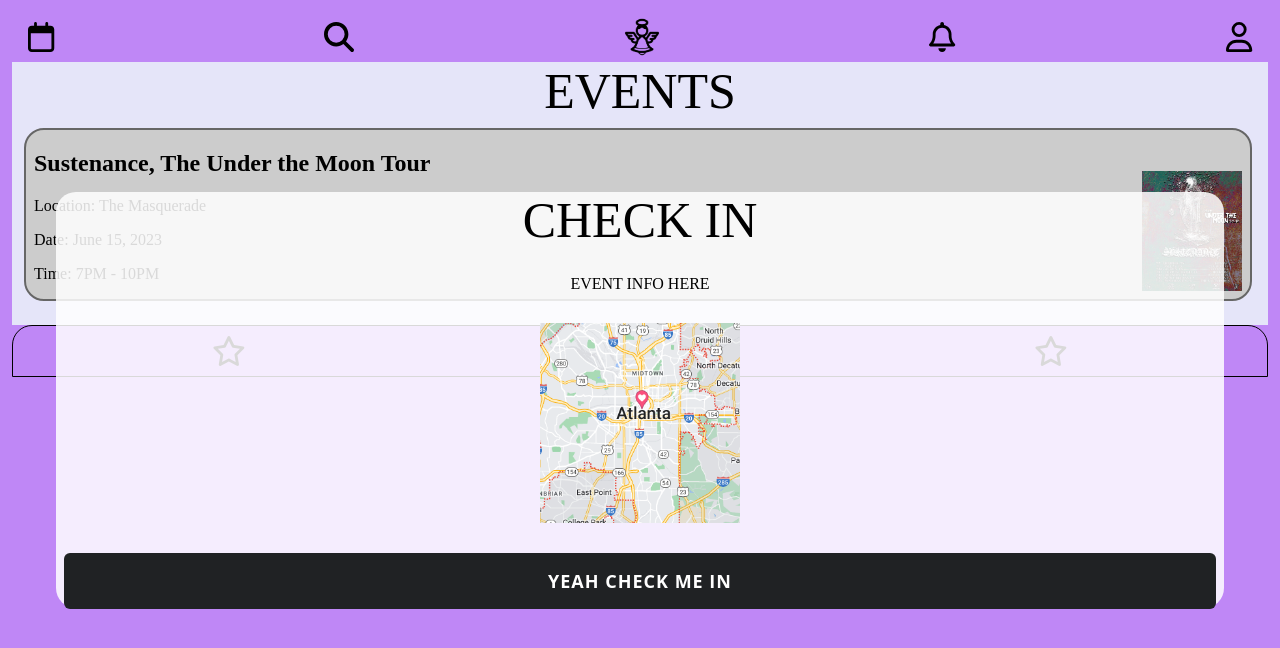
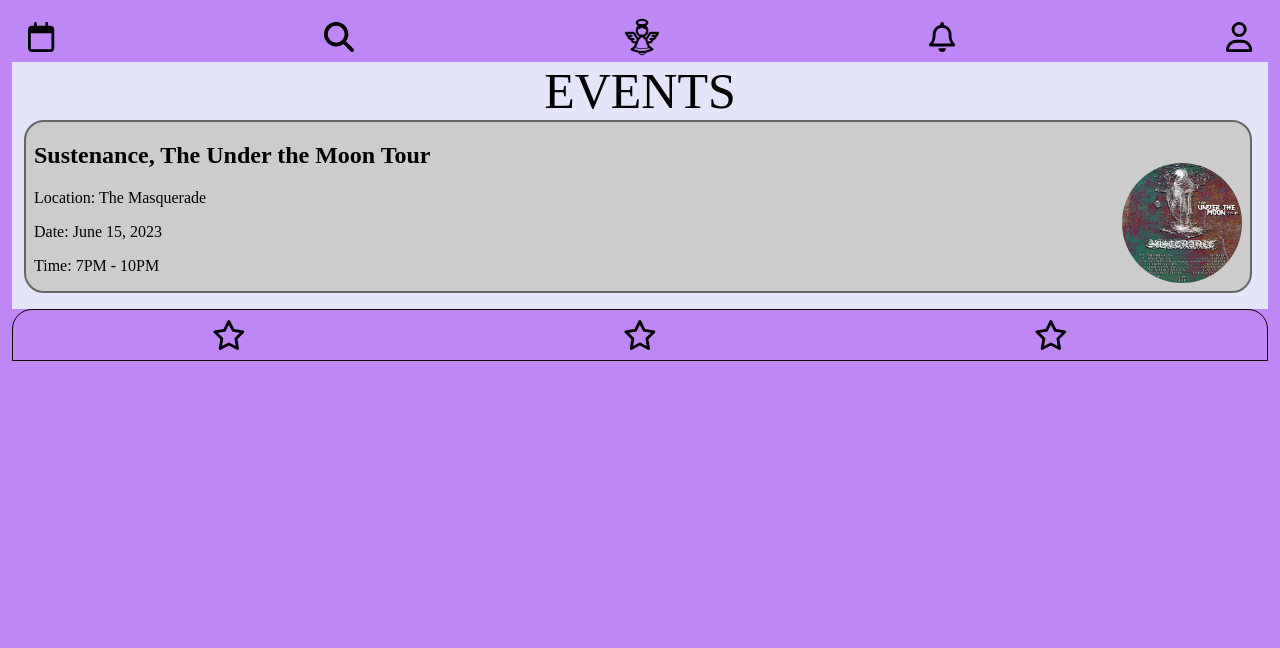
Before and after one commit to GuiltyDogg/angelchoir2, a React (Create React App) app: page / in a window 1280 px wide. Shown: the top 648 px of the page. Built offline with nearby package versions, Linux system fonts and the light colour scheme.

Commit message:
changed gps image to checkin image match the event

```diff
--- a/src/design/atoms/glass/index.js
+++ b/src/design/atoms/glass/index.js
@@ -1,17 +1,15 @@
 import { Window } from "./styles";
 import { EventTitle } from "../../organisms/eventspage/styles";
 import { ButtonStyles } from "../button/styles";
-import { EventLocation } from "./styles";
+import { CheckInImage } from "./styles";
 
 function GlassWindow() {
   return (
     <Window>
       <EventTitle>CHECK IN</EventTitle>
-      <br></br>
-      EVENT INFO HERE
-      <br></br>
-      <EventLocation src="./images/gps.png" alt="gps pic" />
-      <ButtonStyles>YEAH CHECK ME IN</ButtonStyles>
+      EVENT NAME
+      <CheckInImage src="./images/sampleflyer.jpg" alt="Event Picture" />
+      <ButtonStyles>CHECK IN</ButtonStyles>
     </Window>
   );
 }
--- a/src/design/atoms/glass/styles.js
+++ b/src/design/atoms/glass/styles.js
@@ -5,12 +5,12 @@ import borderradius from "../../subatomics/borderradius";
 
 export const Window = styled.div`
   padding: ${whitespace.base};
-  background-color: rgba(255, 255, 255, 0.85);
+  // background-color: rgba(255, 255, 255, 0.8);
+  background-color: rgba(191, 135, 246, 0.8);
   display: flex;
   flex-direction: column;
   width: 90%;
   align-items: center;
-  justify-content: center;
   height: 50%;
   border-radius: ${borderradius.most};
   text-align: center;
@@ -22,14 +22,11 @@ export const Window = styled.div`
   z-index: 9999;
 `;
 
-export const EventLocation = styled.img`
-  position: static;
-  margin: 30px;
-  bottom: ${whitespace.base};
-  right: ${whitespace.base};
-  width: 200px;
-  height: 200px;
-  // border-radius: ${borderradius.circle};
+export const CheckInImage = styled.img`
+  margin: ${whitespace.base};
+  width: 250px;
+  height: 250px;
+  border-radius: ${borderradius.circle};
 `;
 
 export const PageContainer = styled.div`
--- a/src/design/organisms/eventspage/styles.js
+++ b/src/design/organisms/eventspage/styles.js
@@ -7,7 +7,6 @@ import borderradius from "../../subatomics/borderradius";
 export const EventTitle = styled.div`
   display: flex;
   justify-content: center;
-  margin-bottom: ${whitespace.base};
   font-size: 50px;
   font-family: ${fonts.font};
 `;
@@ -26,14 +25,15 @@ export const EventBox = styled.div`
 
 export const EventDiv = styled.div`
   background-color: ${colors.bgWhite};
-  padding-bottom: ${whitespace.most};
+  padding-bottom: ${whitespace.base};
+  width: 100%;
 `;
 
 export const EventImage = styled.img`
   position: absolute;
   bottom: ${whitespace.base};
   right: ${whitespace.base};
-  width: 100px;
+  width: 120px;
   height: 120px;
-  // border-radius: ${borderradius.circle};
+  border-radius: ${borderradius.circle};
 `;
--- a/src/pages/eventlist/index.js
+++ b/src/pages/eventlist/index.js
@@ -1,21 +1,3 @@
-// import GlassWindow from "../../design/atoms/glass";
-// import ToolBar from "../../design/atoms/navbar";
-// import StarBar from "../../design/atoms/starbar";
-// import Events from "../../design/organisms/eventspage";
-
-// function Eventlist() {
-//   return (
-//     <>
-//       <ToolBar></ToolBar>
-//       <Events></Events>
-//       <StarBar></StarBar>
-//       <GlassWindow></GlassWindow>
-//     </>
-//   );
-// }
-
-// export default Eventlist;
-
 import GlassWindow from "../../design/atoms/glass";
 import ToolBar from "../../design/atoms/navbar";
 import StarBar from "../../design/atoms/starbar";
@@ -30,7 +12,7 @@ function Eventlist() {
         <Events />
         <StarBar />
       </PageContainer>
-      <GlassWindow></GlassWindow>
+      {/* <GlassWindow></GlassWindow> */}
     </>
   );
 }
```
